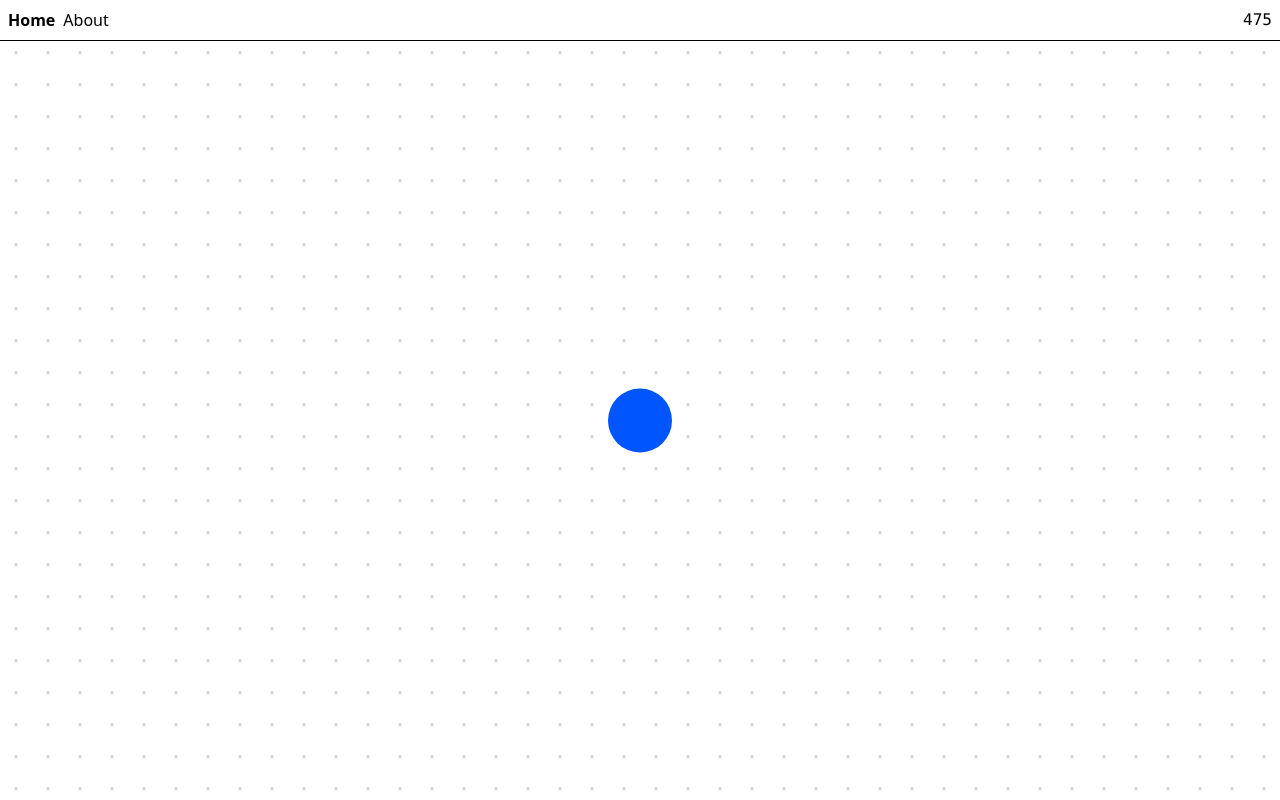
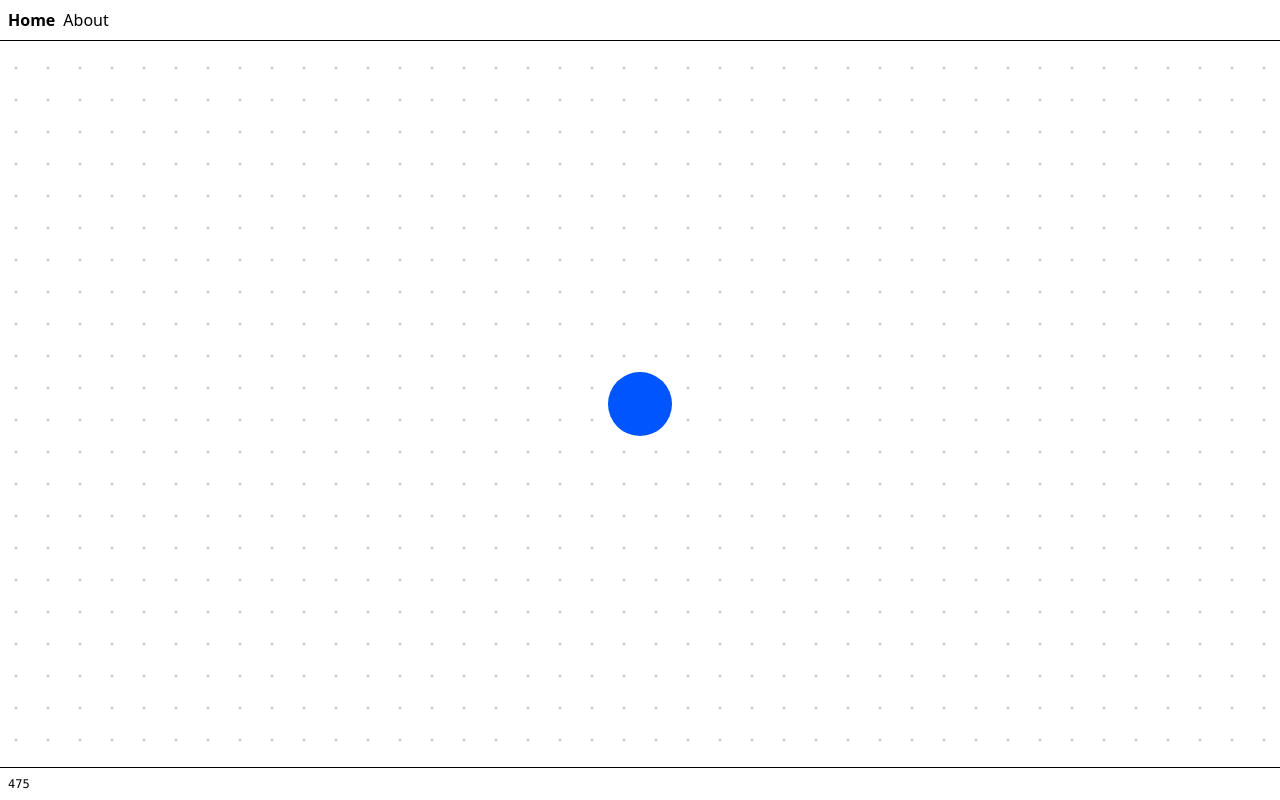
Before and after one commit to tylerschloesser/sim-v30, a React (Vite) app: page / in a window 1280 px wide. Built offline with nearby package versions, Linux system fonts and the light colour scheme.

Commit message:
refactor nav

```diff
--- a/src/components/Nav.tsx
+++ b/src/components/Nav.tsx
@@ -1,9 +1,6 @@
 import { Link } from "@tanstack/react-router";
-import { useAppState } from "../hooks/useAppState";
 
 export function Nav() {
-  const { state } = useAppState();
-
   return (
     <div className="p-2 flex gap-2 border-b sticky top-0 bg-white">
       <Link to="/" className="[&.active]:font-bold">
@@ -12,7 +9,6 @@ export function Nav() {
       <Link to="/about" className="[&.active]:font-bold">
         About
       </Link>
-      <span className="ml-auto font-mono select-none">{state.tick}</span>
     </div>
   );
 }
--- a/src/routes/__root.tsx
+++ b/src/routes/__root.tsx
@@ -1,9 +1,8 @@
 import { createRootRoute, Outlet } from "@tanstack/react-router";
 import { TanStackRouterDevtools } from "@tanstack/react-router-devtools";
-import { AppStateProvider } from "../state/AppState";
 import { useAppState } from "../hooks/useAppState";
 import { useTicker } from "../hooks/useTicker";
-import { Nav } from "../components/Nav";
+import { AppStateProvider } from "../state/AppState";
 
 const SHOW_ROUTER_DEVTOOLS = false;
 
@@ -13,12 +12,7 @@ function RootLayout() {
 
   return (
     <>
-      <div className="min-h-screen flex flex-col">
-        <Nav />
-        <div className="flex-1 relative">
-          <Outlet />
-        </div>
-      </div>
+      <Outlet />
       {SHOW_ROUTER_DEVTOOLS && <TanStackRouterDevtools />}
     </>
   );
--- a/src/routes/about.tsx
+++ b/src/routes/about.tsx
@@ -1,5 +1,6 @@
 import { createFileRoute } from "@tanstack/react-router";
 import { MiniMap } from "../components/MiniMap";
+import { Nav } from "../components/Nav";
 
 export const Route = createFileRoute("/about")({
   component: About,
@@ -7,18 +8,20 @@ export const Route = createFileRoute("/about")({
 
 function About() {
   return (
+    <>
+      <Nav />
       <div className="p-2">
         <h3 className="text-2xl font-bold">About</h3>
         <MiniMap />
 
         <p className="mt-4">
-        Lorem ipsum dolor sit amet, consectetur adipiscing elit. Sed do eiusmod
-        tempor incididunt ut labore et dolore magna aliqua. Ut enim ad minim
-        veniam, quis nostrud exercitation ullamco laboris nisi ut aliquip ex ea
-        commodo consequat. Duis aute irure dolor in reprehenderit in voluptate
-        velit esse cillum dolore eu fugiat nulla pariatur. Excepteur sint
-        occaecat cupidatat non proident, sunt in culpa qui officia deserunt
-        mollit anim id est laborum.
+          Lorem ipsum dolor sit amet, consectetur adipiscing elit. Sed do
+          eiusmod tempor incididunt ut labore et dolore magna aliqua. Ut enim ad
+          minim veniam, quis nostrud exercitation ullamco laboris nisi ut
+          aliquip ex ea commodo consequat. Duis aute irure dolor in
+          reprehenderit in voluptate velit esse cillum dolore eu fugiat nulla
+          pariatur. Excepteur sint occaecat cupidatat non proident, sunt in
+          culpa qui officia deserunt mollit anim id est laborum.
         </p>
 
         <p className="mt-4">
@@ -31,28 +34,29 @@ function About() {
         </p>
 
         <p className="mt-4">
-        Maecenas fermentum consequat mi. Donec fermentum. Pellentesque malesuada
-        nulla a mi. Duis sapien sem, aliquet sed, vulputate eget, feugiat non,
-        dolor. Maecenas condimentum metus dignissim nunc. Vestibulum ante ipsum
-        primis in faucibus orci luctus et ultrices posuere cubilia curae; Proin
-        consequat auctor massa.
+          Maecenas fermentum consequat mi. Donec fermentum. Pellentesque
+          malesuada nulla a mi. Duis sapien sem, aliquet sed, vulputate eget,
+          feugiat non, dolor. Maecenas condimentum metus dignissim nunc.
+          Vestibulum ante ipsum primis in faucibus orci luctus et ultrices
+          posuere cubilia curae; Proin consequat auctor massa.
         </p>
 
         <p className="mt-4">
-        Nulla facilisi. Nam libero tempore, cum soluta nobis est eligendi optio
-        cumque nihil impedit quo minus id quod maxime placeat facere possimus,
-        omnis voluptas assumenda est, omnis dolor repellendus. Temporibus autem
-        quibusdam et aut officiis debitis aut rerum necessitatibus saepe eveniet
-        ut et voluptates repudiandae sint et molestiae non recusandae.
+          Nulla facilisi. Nam libero tempore, cum soluta nobis est eligendi
+          optio cumque nihil impedit quo minus id quod maxime placeat facere
+          possimus, omnis voluptas assumenda est, omnis dolor repellendus.
+          Temporibus autem quibusdam et aut officiis debitis aut rerum
+          necessitatibus saepe eveniet ut et voluptates repudiandae sint et
+          molestiae non recusandae.
         </p>
 
         <p className="mt-4">
           Itaque earum rerum hic tenetur a sapiente delectus, ut aut reiciendis
           voluptatibus maiores alias consequatur aut perferendis doloribus
-        asperiores repellat. Sed ut perspiciatis unde omnis iste natus error sit
-        voluptatem accusantium doloremque laudantium, totam rem aperiam, eaque
-        ipsa quae ab illo inventore veritatis et quasi architecto beatae vitae
-        dicta sunt explicabo.
+          asperiores repellat. Sed ut perspiciatis unde omnis iste natus error
+          sit voluptatem accusantium doloremque laudantium, totam rem aperiam,
+          eaque ipsa quae ab illo inventore veritatis et quasi architecto beatae
+          vitae dicta sunt explicabo.
         </p>
 
         <p className="mt-4">
@@ -60,7 +64,8 @@ function About() {
           fugit, sed quia consequuntur magni dolores eos qui ratione voluptatem
           sequi nesciunt. Neque porro quisquam est, qui dolorem ipsum quia dolor
           sit amet, consectetur, adipisci velit, sed quia non numquam eius modi
-        tempora incidunt ut labore et dolore magnam aliquam quaerat voluptatem.
+          tempora incidunt ut labore et dolore magnam aliquam quaerat
+          voluptatem.
         </p>
 
         <p className="mt-4">
@@ -94,5 +99,6 @@ function About() {
           perferendis doloribus asperiores repellat.
         </p>
       </div>
+    </>
   );
 }
--- a/src/routes/index.tsx
+++ b/src/routes/index.tsx
@@ -1,5 +1,6 @@
 import { createFileRoute } from "@tanstack/react-router";
 import { useImmer } from "use-immer";
+import { Nav } from "../components/Nav";
 import {
   SizeObserver,
   type CanvasPointerEvent,
@@ -89,7 +90,9 @@ function Index() {
   };
 
   return (
-    <>
+    <div className="h-dvh w-dvw flex flex-col">
+      <Nav />
+      <div className="flex-1 relative">
         <SizeObserver
           onPointerEnter={handlePointerEnter}
           onPointerMove={handlePointerMove}
@@ -99,6 +102,17 @@ function Index() {
         >
           {(size) => <WorldContainer size={size} pointer={pointer} />}
         </SizeObserver>
-    </>
+      </div>
+      <BottomBar />
+    </div>
   );
 }
+
+function BottomBar() {
+  const { state } = useAppState();
+  return (
+    <div className="p-2 flex border-t">
+      <span className="font-mono select-none text-xs">{state.tick}</span>
+    </div>
+  );
+}
```
Lines whose indentation alone changed are shown as unchanged.
